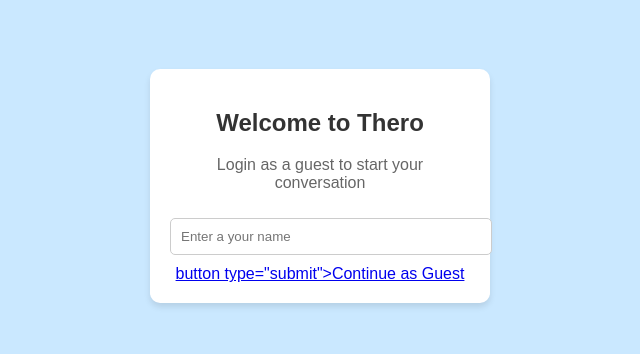
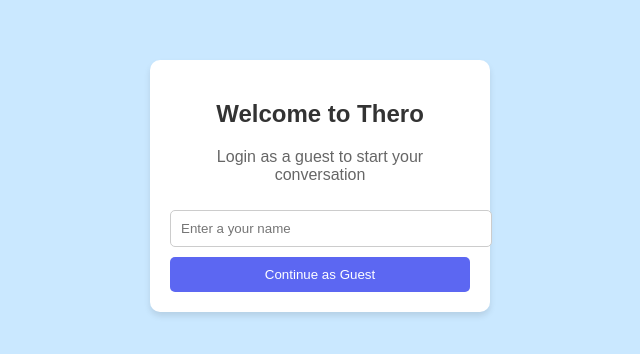
Before and after one commit to JAGANNATH2004/Mental-health-chatbot-Thero-, a plain HTML site: page Thero/guest.html in a window 1280 px wide. Shown: the part 214-568 px from the top of the page, without its empty margins (320-960 px from the left). Drawn offline with Linux system fonts and the light colour scheme.

Commit message:
Update guest.html

```diff
--- a/Thero/guest.html
+++ b/Thero/guest.html
@@ -61,7 +61,7 @@
         <p>Login as a guest to start your conversation</p>
         <form action="#" method="post">
             <input type="text" placeholder="Enter a your name" required>
-            <a href='bot/bot.html'>button type="submit">Continue as Guest</button></a>
+            <a href="bot/bot.html"><button type="submit">Continue as Guest</button></a>
         </form>
     </div>
 </body>
```
